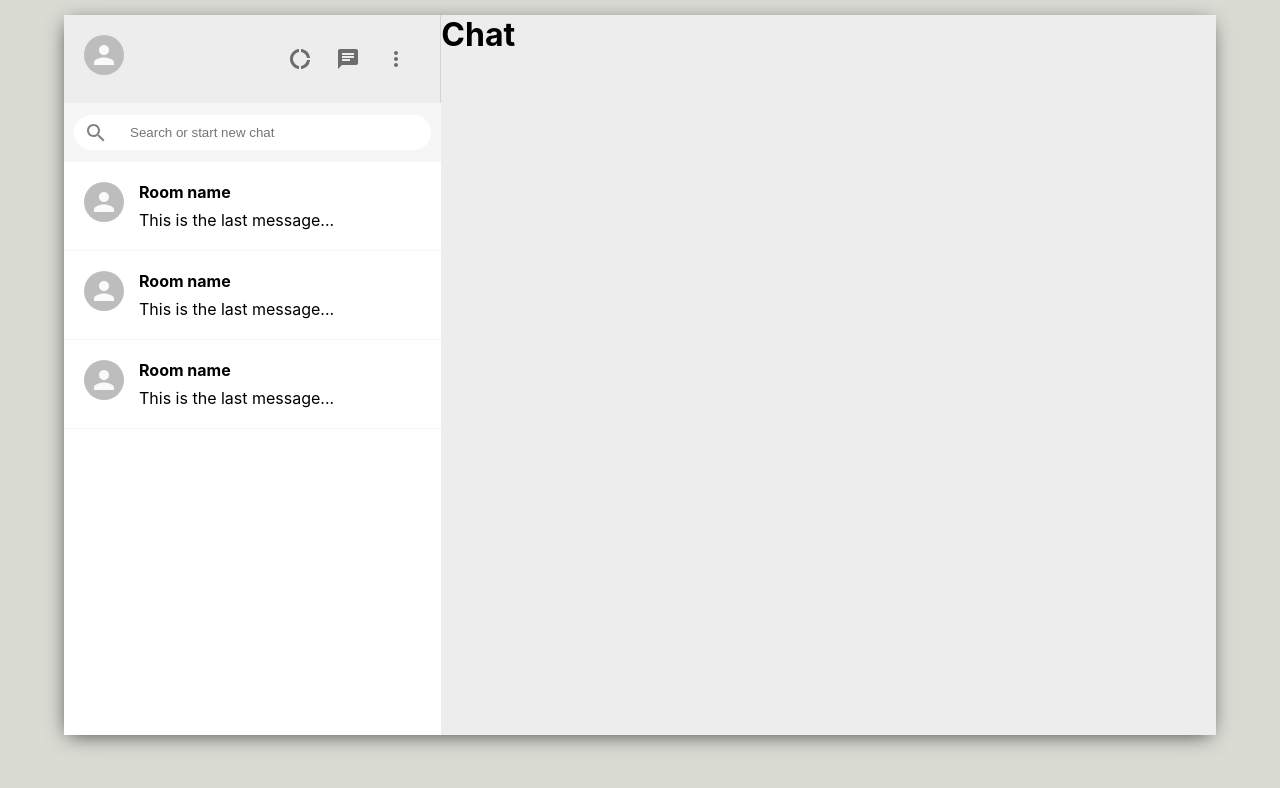
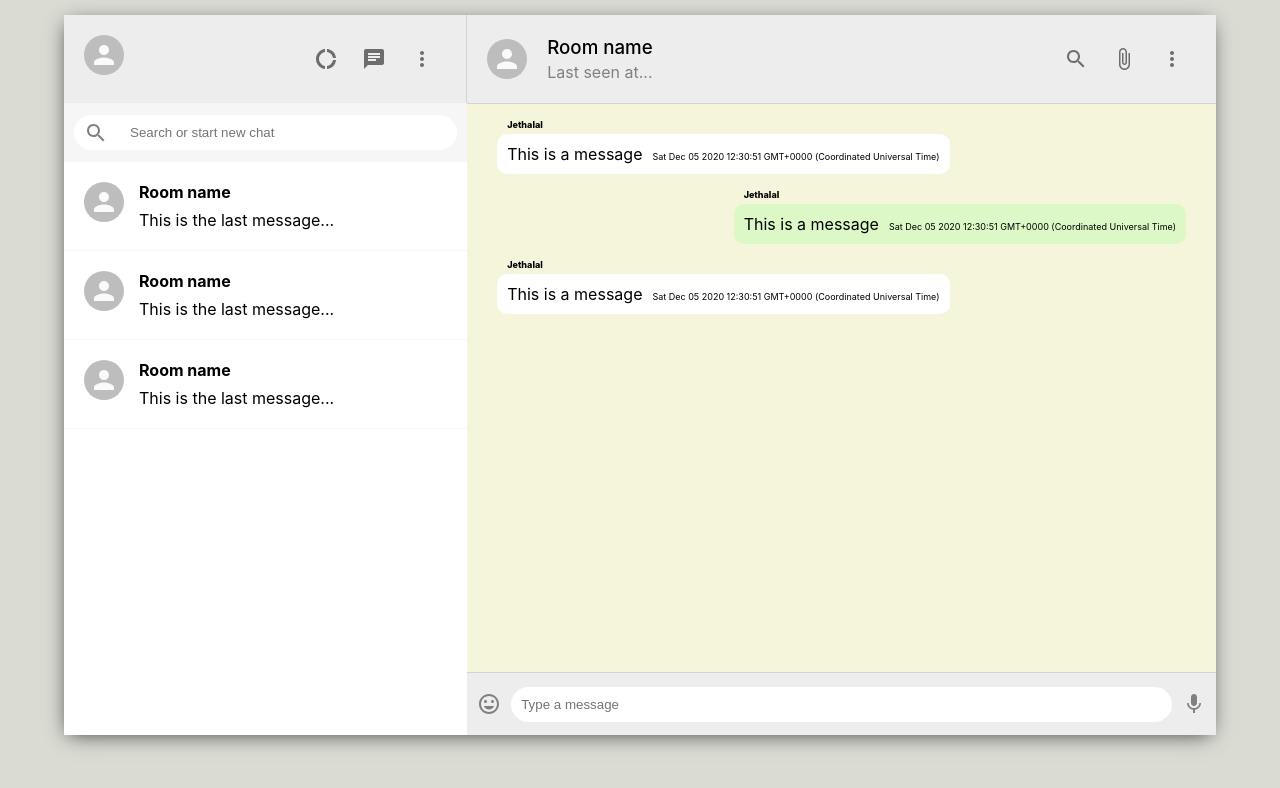
Before and after one commit to amitjoshi956/whatsapp-clone, a React (Create React App) app: page / in a window 1280 px wide. Shown: the top 788 px of the page. Built offline with nearby package versions, Linux system fonts and the light colour scheme.

Commit message:
Chat view implementation

```diff
--- a/src/components/Chat/Chat.css
+++ b/src/components/Chat/Chat.css
@@ -3,3 +3,91 @@
     flex-direction: column;
     flex: 0.65;
 }
+
+.Chat_Header {
+    padding: 20px;
+    display: flex;
+    align-items: center;
+    border-bottom: 1px solid lightgray;
+}
+
+.Chat_HeaderInfo {
+    flex: 1;
+    padding-left: 20px;
+}
+
+.Chat_HeaderInfo > h3{
+    margin-bottom: 3px;
+    font-weight: 500;
+}
+
+.Chat_HeaderInfo > p {
+    color: gray;
+}
+
+.Chat_Body {
+    flex: 1;
+    /* background-image: none;
+    background-repeat: repeat;
+    background-position: center; */
+    background-color: beige;
+    padding: 30px;
+    overflow: scroll;
+}
+
+.Chat_Message {
+    position: relative;
+    font-size: 16px;
+    padding: 10px;
+    width: fit-content;
+    border-radius: 10px;
+    background-color: #ffffff;
+    margin-bottom: 30px;
+}
+
+.Chat_Reciever {
+    margin-left: auto;
+    background-color: #dcf8c6;
+}
+
+.Chat_Timestamp {
+    margin-left: 10px;
+    font-size: xx-small;
+}
+
+.Chat_Name {
+    position: absolute;
+    top: -15px;
+    font-weight: 800;
+    font-size: xx-small;
+}
+
+.Chat_Footer {
+    display: flex;
+    justify-content: space-between;
+    align-items: center;
+    height: 62px;
+    border-top: 1px solid lightgray;
+}
+
+.Chat_Footer > form {
+    flex: 1;
+    display: flex;
+}
+
+.Chat_Footer > form > input {
+    flex: 1;
+    border-radius: 30px;
+    padding: 10px;
+    border: none;
+    outline: none;
+}
+
+.Chat_Footer > form > button {
+    display: none;
+}
+
+.Chat_Footer > .MuiSvgIcon-root {
+    padding: 10px;
+    color: gray;
+}
--- a/src/components/Chat/Chat.js
+++ b/src/components/Chat/Chat.js
@@ -1,8 +1,65 @@
+import "./Chat.css"
+import { AttachFile, SearchOutlined, MoreVert, InsertEmoticon, Mic } from "@material-ui/icons"
+const { Avatar, IconButton } = require("@material-ui/core")
 
 const Chat = () => {
+    const sendMessage = () => { }
+
     return (
-        <div className=".Chat">
-            <h1>Chat</h1>
+        <div className="Chat">
+            <div className="Chat_Header">
+                <Avatar />
+
+                <div className="Chat_HeaderInfo">
+                    <h3>Room name</h3>
+                    <p>Last seen at...</p>
+                </div>
+
+                <div className="Chat_HeaderRight">
+                    <IconButton>
+                        <SearchOutlined />
+                    </IconButton>
+                    <IconButton>
+                        <AttachFile />
+                    </IconButton>
+                    <IconButton>
+                        <MoreVert />
+                    </IconButton>
+                </div>
+            </div>
+
+            <div className="Chat_Body">
+                <p className="Chat_Message">
+                    <span className="Chat_Name">Jethalal</span>
+                    This is a message
+                    <span className="Chat_Timestamp">
+                        {new Date().toString()}
+                    </span>
+                </p>
+                <p className="Chat_Message Chat_Reciever">
+                    <span className="Chat_Name">Jethalal</span>
+                    This is a message
+                    <span className="Chat_Timestamp">
+                        {new Date().toString()}
+                    </span>
+                </p>
+                <p className="Chat_Message">
+                    <span className="Chat_Name">Jethalal</span>
+                    This is a message
+                    <span className="Chat_Timestamp">
+                        {new Date().toString()}
+                    </span>
+                </p>
+            </div>
+
+            <div className="Chat_Footer">
+                <InsertEmoticon />
+                <form>
+                    <input placeholder="Type a message" type="text" />
+                    <button onClick={sendMessage} type="submit">Send a message</button>
+                </form>
+                <Mic />
+            </div>
         </div>
     )
 }
```
